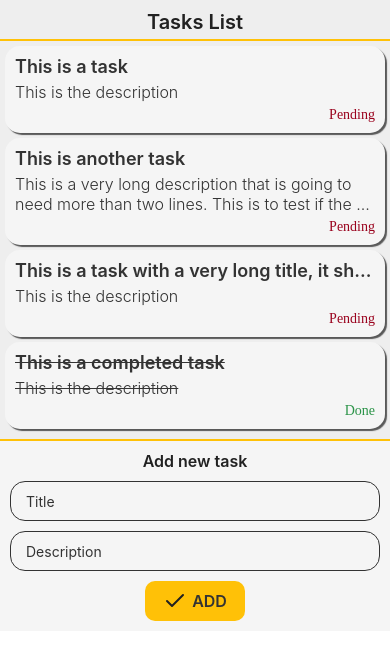
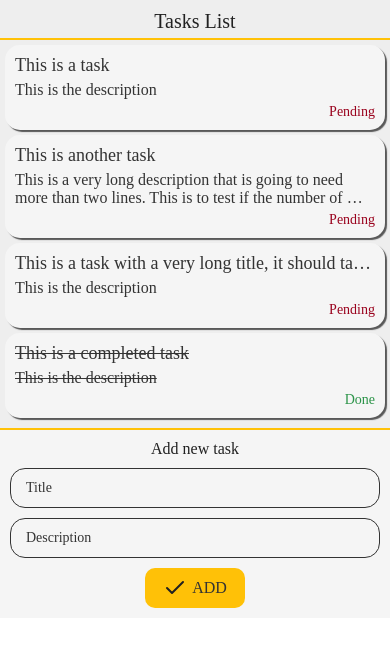
Before and after one commit to BaltazarCortina/RNIC-Baltazar-Cortina, a React Native app: screen / in a window 390 px wide. Shown: the top 660 px of the page. Built offline with nearby package versions, Linux system fonts and the light colour scheme.

Commit message:
RNIC-W04: Add new font to all texts

```diff
--- a/src/components/card/styles.ts
+++ b/src/components/card/styles.ts
@@ -20,24 +20,23 @@ export const CardComponent = styled.TouchableHighlight`
 `;
 
 export const CardTitle = styled.Text<{status: boolean}>`
+  font-family: Lato-Bold;
   font-size: 18px;
-  font-weight: 600;
   padding-bottom: 5px;
   color: ${({theme}) => (isIOS ? theme.colors.white : theme.colors.lightGray)};
   text-decoration-line: ${({status}) => (status ? 'line-through' : 'none')};
 `;
 
 export const CardDescription = styled.Text<{status: boolean}>`
+  font-family: Lato-Light;
   font-size: 16px;
-  font-weight: 300;
   color: ${({theme}) => (isIOS ? theme.colors.white : theme.colors.lightGray)};
   text-decoration-line: ${({status}) => (status ? 'line-through' : 'none')};
 `;
 
 export const CardStatus = styled.Text<{status: boolean}>`
   font-size: 14px;
-  font-family: 'Lato-BoldItalic';
-  font-weight: 500;
+  font-family: Lato-BoldItalic;
   text-align: right;
   padding-top: 5px;
   color: ${({status, theme}) =>
--- a/src/components/form/styles.ts
+++ b/src/components/form/styles.ts
@@ -13,8 +13,8 @@ export const AddForm = styled.View`
 `;
 
 export const FormTitle = styled.Text`
+  font-family: Lato-BoldItalic;
   font-size: 16px;
-  font-weight: 600;
   text-align: center;
   padding-bottom: 10px;
   color: ${({theme}) => (isIOS ? theme.colors.light : theme.colors.darkGray)};
@@ -25,6 +25,7 @@ export const FormField = styled.View`
 `;
 
 export const FormInput = styled.TextInput`
+  font-family: Lato-Italic;
   height: 40px;
   padding: 5px 15px;
   border-color: ${({theme}) =>
@@ -54,8 +55,8 @@ export const FormButton = styled.View`
 `;
 
 export const FormButtonText = styled.Text`
+  font-family: Lato-Bold;
   font-size: 16px;
-  font-weight: 600;
   text-align: center;
   color: ${({theme}) => theme.colors.lightGray};
 `;
--- a/src/components/list/styles.ts
+++ b/src/components/list/styles.ts
@@ -9,6 +9,7 @@ export const EmptyListMessageContainer = styled.View`
 `;
 
 export const EmptyListMessageText = styled.Text`
+  font-family: Lato-Italic;
   font-size: 16px;
   text-align: center;
   color: ${({theme}) => (isIOS ? theme.colors.light : theme.colors.darkGray)};
@@ -22,8 +23,8 @@ export const ListHeaderMessageContainer = styled.View`
 `;
 
 export const ListHeaderMessageText = styled.Text`
+  font-family: Lato-Bold;
   font-size: 20px;
-  font-weight: 600;
   text-align: center;
   color: ${({theme}) => (isIOS ? theme.colors.light : theme.colors.darkGray)};
 `;
```
